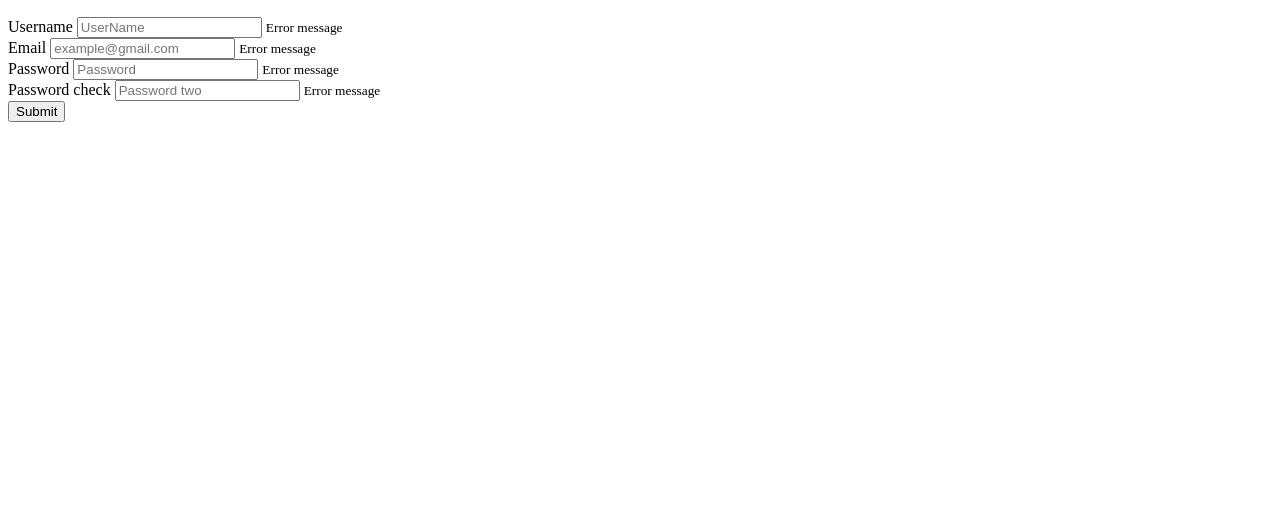
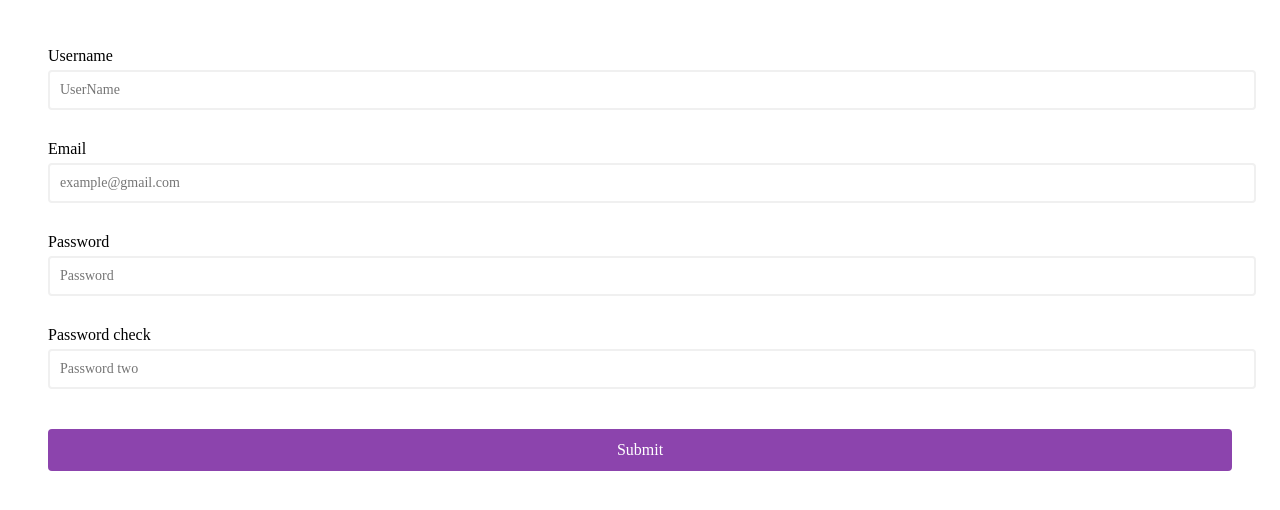
Before and after one commit to cicerorocha/FormValidationJavaScript, a plain HTML site: page index.html in a window 1280 px wide. Shown: the part 50-560 px from the top of the page. Drawn offline with Linux system fonts and the light colour scheme.

Commit message:
chore: adicionando link css, script

```diff
--- a/index.html
+++ b/index.html
@@ -4,6 +4,8 @@
     <meta charset="UTF-8">
     <meta name="viewport" content="width=device-width, initial-scale=1.0">
     <title>Create User</title>
+    <link rel="stylesheet" href="style.css">
+    <script src="script.js" defer></script>
 </head>
 <body>
     <div class="container">
```
